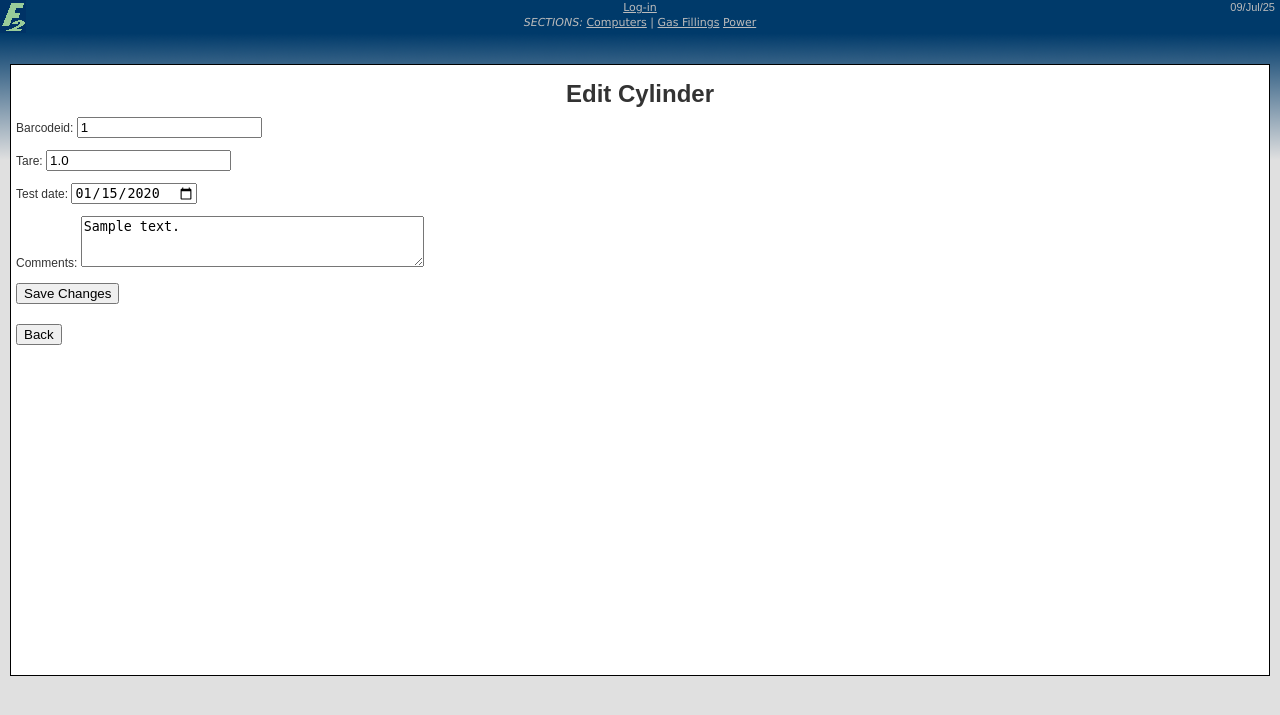
After one commit to F2Chem/gas-packing, a Django app: page /gas_filling/edit/1/ in a window 1280 px wide. The commit adds this page. Shown: the top 715 px of the page. Run offline with Django 5.2, Linux system fonts and the light colour scheme; tables that the repository leaves empty hold one stand-in row (values such as "Sample post").

Commit message:
View and edit cylinders from list page
Added ability to view and edit cylinders from the list page. Change datetimefield to datefield, and made headings for fillings more consistent.

```diff
--- a/gas_filling/forms.py
+++ b/gas_filling/forms.py
@@ -14,6 +14,6 @@ class CylinderForm(forms.ModelForm):
         model = Cylinder
         fields = ['barcodeid', 'tare', 'test_date', 'comments']
         widgets = {
-            'test_date': forms.DateTimeInput(attrs={'type': 'datetime-local'}),
+            'test_date': forms.DateInput(attrs={'type': 'date'}),
             'comments': forms.Textarea(attrs={'rows': 3}),
         }
--- a/gas_filling/models.py
+++ b/gas_filling/models.py
@@ -12,7 +12,7 @@ class Cylinder(models.Model):
     id = models.AutoField(primary_key=True)
     barcodeid = models.CharField(max_length=50, default=0)
     tare = models.FloatField(default=0)
-    test_date = models.DateTimeField()
+    test_date = models.DateField()
     comments = models.TextField(blank=True, null=True)
     timestampin = TimeStampMixin
 
--- /dev/null
+++ b/gas_filling/templates/gas_filling/edit.html
@@ -0,0 +1,15 @@
+{% extends "base.html" %}
+
+{% block content %}
+<h1>Edit Cylinder</h1>
+<form method="post">
+    {% csrf_token %}
+    {{ form.as_p }}
+    <button type="submit" class="btn-primary">Save Changes</button>
+</form>
+
+<form action="{% url 'gas_filling:gas_filling_list' %}" method="get" style="margin-top: 20px;">
+    <button type="submit" class="btn-primary">Back</button>
+</form>
+
+{% endblock %}
--- a/gas_filling/templates/gas_filling/filling.html
+++ b/gas_filling/templates/gas_filling/filling.html
@@ -3,6 +3,7 @@
 
 {% block content %}
 
+<h1>Gas Filling</h1>
 
 <h2>Step 1: Enter Cylinder ID or Scan Barcode</h2>
 
--- a/gas_filling/templates/gas_filling/filling_end.html
+++ b/gas_filling/templates/gas_filling/filling_end.html
@@ -1,6 +1,8 @@
 {% extends "base.html" %}
 {% block title %}Step 3: Enter End Weight{% endblock %}
 {% block content %}
+
+<h1>Gas Filling</h1>
 
 <h2>Step 4: Enter End Weight</h2>
 
--- a/gas_filling/templates/gas_filling/filling_order.html
+++ b/gas_filling/templates/gas_filling/filling_order.html
@@ -1,6 +1,8 @@
 {% extends "base.html" %}
 {% block title %}Step 3: Enter Order Number{% endblock %}
 {% block content %}
+
+<h1>Gas Filling</h1>
 
 <h2>Step 2: Enter Order Number</h2>
 
--- a/gas_filling/templates/gas_filling/filling_table.html
+++ b/gas_filling/templates/gas_filling/filling_table.html
@@ -1,7 +1,7 @@
 {% extends "base.html" %}
 
 {% block content %}
-<h2>Gas Filling Records</h2>
+<h1>Gas Filling Records</h1>
 
 {% if all_fillings %}
 <table border="1" cellpadding="5" cellspacing="0">
--- a/gas_filling/templates/gas_filling/filling_tare.html
+++ b/gas_filling/templates/gas_filling/filling_tare.html
@@ -1,6 +1,8 @@
 {% extends "base.html" %}
 {% block title %}Step 2: Enter Tare Weight{% endblock %}
 {% block content %}
+
+<h1>Gas Filling</h1>
 
 <h2>Step 3: Enter Tare Weight</h2>
 
--- a/gas_filling/templates/gas_filling/home.html
+++ b/gas_filling/templates/gas_filling/home.html
@@ -1,14 +1,10 @@
 {% extends "base.html" %}
 
 {% block content %}
-<h2>Gas Filling Menu</h2>
+<h1>Gas Filling Menu</h1>
 
 <form action="{% url 'gas_filling:gas_filling_list' %}" method="get" style="margin-top:20px;">
     <button type="submit" class="btn-primary">List all Cylinders</button>
-</form>
-
-<form action="{% url 'gas_filling:gas_filling_show' %}" method="get" style="margin-top:20px;">
-    <button type="submit" class="btn-primary">Show a Cylinder</button>
 </form>
 
 <form action="{% url 'gas_filling:gas_filling_create' %}" method="get" style="margin-top:20px;">
--- a/gas_filling/urls.py
+++ b/gas_filling/urls.py
@@ -12,8 +12,9 @@ urlpatterns = [
     path('filling/endweight/', views.gas_filling_endweight, name='gas_filling_endweight'),
 
     path('list/', views.gas_filling_list, name='gas_filling_list'),
-    path('show/', views.gas_filling_show, name='gas_filling_show'),
+    path('show/<int:pk>/', views.gas_filling_show, name='gas_filling_show'),
     path('create/', views.gas_filling_create, name='gas_filling_create'),
+    path('edit/<int:pk>/', views.gas_filling_edit, name='gas_filling_edit'),
 
     path("cylinder", views.cylinder_index, name="cylinder_index"),
     path("cylinder/<int:obj_id>", views.cylinder_view, name="cylinder_view"),
--- a/gas_filling/views.py
+++ b/gas_filling/views.py
@@ -75,8 +75,20 @@ def gas_filling_list(request):
     cylinders = Cylinder.objects.all()
     return render(request, 'gas_filling/list.html', {'cylinders': cylinders})
 
-def gas_filling_show(request):
-    return render(request, 'gas_filling/show.html')
+def gas_filling_show(request, pk):
+    cylinder = Cylinder.objects.get(pk=pk)
+    return render(request, 'gas_filling/show.html', {'cylinder': cylinder})
+
+def gas_filling_edit(request, pk):
+    cylinder = Cylinder.objects.get(pk=pk)
+    if request.method == 'POST':
+        form = CylinderForm(request.POST, instance=cylinder)
+        if form.is_valid():
+            form.save()
+            return redirect('gas_filling:gas_filling_list')
+    else:
+        form = CylinderForm(instance=cylinder)
+    return render(request, 'gas_filling/edit.html', {'form': form})
 
 def gas_filling_create(request):
     if request.method == 'POST':
```
Also changed, not shown: gas_filling/templates/gas_filling/list.html (+6 -1 lines), gas_filling/templates/gas_filling/show.html (+8 -2 lines).
